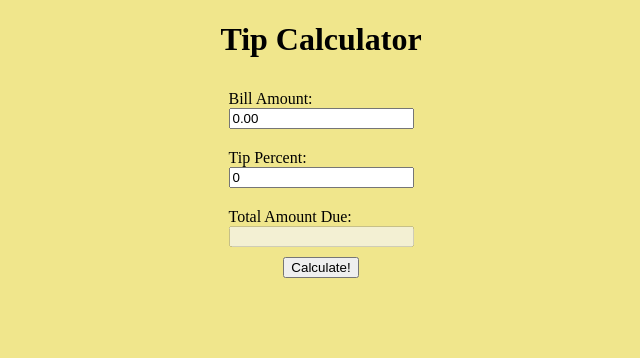
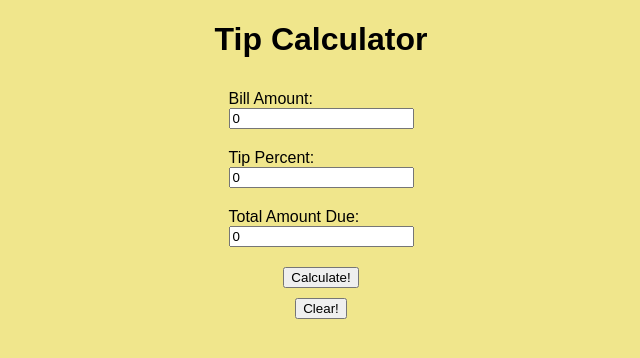
Before and after one commit to VedmundrDav/TipCalc, a PHP site: page /app.html in a window 1280 px wide. Shown: the top 358 px of the page, without its empty margins (319-959 px from the left). Run offline with PHP 8.4, Linux system fonts and the light colour scheme.

Commit message:
Added javascript to calculate, and clear fields. changed font and added a clear button

```diff
--- a/CSS/styles.css
+++ b/CSS/styles.css
@@ -9,8 +9,16 @@ body {
     flex-direction: column;
     align-items: center;
 }
+
+.btn-div{
+  padding: 10px;
+}
+
 .lblNmbrField{
     padding: 10px;
+}
+.txt-lbl{
+  font-family: Marker Felt, fantasy;
 }
 
 
--- a/JS/JS.js
+++ b/JS/JS.js
@@ -0,0 +1,24 @@
+
+function calc() {
+    const percentOffset = 100;
+    var billAmount = document.getElementById("billAmount").value;
+    var tipAmount = document.getElementById("tipAmount").value;
+    var totalAmount = document.getElementById("ttlAmount").value;
+
+    totalAmount = parseInt(billAmount) + (parseInt(billAmount) * (parseInt(tipAmount) / parseInt(percentOffset)));
+
+    var totalAmountField = document.getElementById("ttlAmount");
+    totalAmountField.value = totalAmount.toFixed(2);
+
+}
+
+function clearFields(){
+    var bill = document.getElementById("billAmount");
+    var tip = document.getElementById("tipAmount");
+    var amount = document.getElementById("ttlAmount");
+
+    bill.value = 0.00;
+    tip.value = 0;
+    amount.value = 0.00;
+
+}
--- a/app.html
+++ b/app.html
@@ -8,25 +8,30 @@
 
 <body>
     <form id="form">
-        <h1 id = "header">Tip Calculator</h1>
+        <h1 id = "header" class = "txt-lbl">Tip Calculator</h1>
         <div id="main">
             <div id="bill" class="lblNmbrField">
-                <div class="label"><label id="bill-lbl">Bill Amount: </label></div>
-                <div class="field"><input id="bill-nmbr" class = "text-field" type="number" value = "0.00"></div>
+                <div class="label"><label id="bill-lbl" class = "txt-lbl">Bill Amount: </label></div>
+                <div class="field"><input id="billAmount" class = "number-field" type="number" value = "0"></div>
             </div>
             <div id="tip" class="lblNmbrField">
-                <div class="label"><label id="tip-lbl">Tip Percent: </label></div>
-                <div class="field"><input id="tip-nmbr" class = "text-field" type="number" value = "0"></div>
+                <div class="label"><label id="tip-lbl" class = "txt-lbl">Tip Percent: </label></div>
+                <div class="field"><input id="tipAmount" class = "number-field" type="number" value = "0"></div>
             </div>
             <div id="total" class="lblNmbrField">
-                <div class="label"><label id="total-lbl">Total Amount Due: </label></div>
-                <div class="field"></div><input id="ttl-nmbr" class = "text-field" type="number" disabled></div>
-            <div id="btn-div">
-                <button id="calculate-btn" class="btn">Calculate!</button>
+                <div class="label"><label id="total-lbl" class = "txt-lbl">Total Amount Due: </label></div>
+                <div class="field"></div><input id="ttlAmount" class = "number-field" type="number" value = "0" enabled></div>
+            <div id="calc-btn-div" class = "btn-div">
+                <input type = "button" id="calculate-btn" class="btn" onclick="calc()" value = "Calculate!">
+            </div>
+            <div id="clear-btn-div">
+                <input type = "button" id="clear-btn" class="btn" onclick="clearFields()" value = "Clear!">
             </div>
         </div>
         </div>
     </form>
+    <script src = "JS/JS.js">
+    </script>
 </body>
 
 </html>
```
